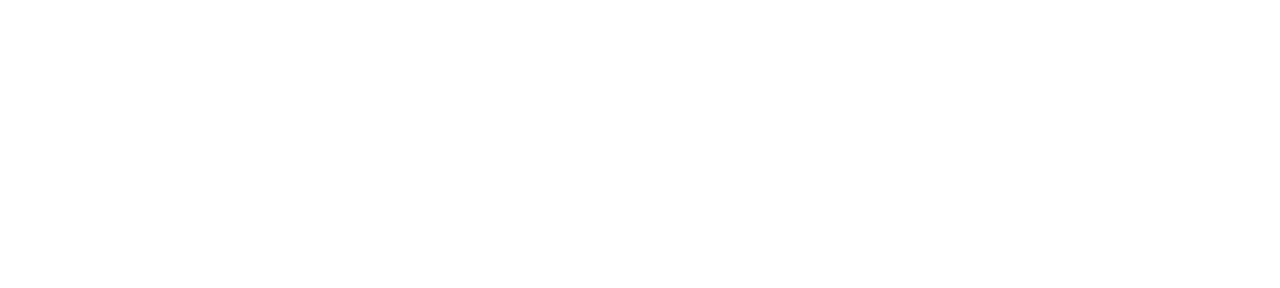
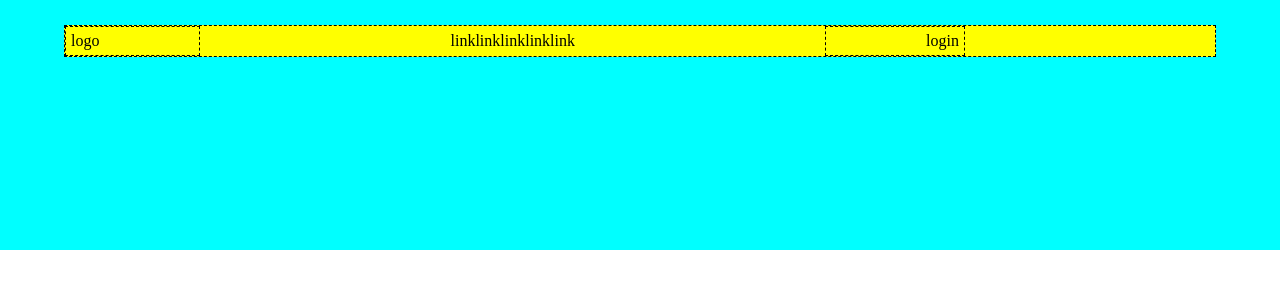
Before and after one commit to fedeloxe/htmlcss-struttura-discord, a plain HTML site: page index.html in a window 1280 px wide. Drawn offline with Linux system fonts and the light colour scheme.

Commit message:
header1 done

```diff
--- a/css/style.css
+++ b/css/style.css
@@ -0,0 +1,42 @@
+*{
+    margin: 0;
+    padding: 0;
+    box-sizing: border-box;
+
+}
+
+header{
+    height: 250px;
+    background-color: aqua;
+    position:fixed;
+    width:100%;
+}
+
+.navbar1{
+    background-color: yellow;
+    border: 1px dashed black;
+    display: flex;
+    margin:  auto;
+    align-items: center;
+    margin-top: 25px;
+    width: 90%;
+    justify-content: space-between;
+
+}
+
+.div-navbar1{
+    border: 1px dashed black;
+}
+
+#logo{
+    padding: 5px 100px 5px 5px;
+}
+
+#login{
+    padding: 5px 5px 5px 100px;
+}
+
+ul {
+    display: flex;
+    list-style-type: none;
+}
--- a/index.html
+++ b/index.html
@@ -9,6 +9,26 @@
 </head>
 <body>
     <header>
+        <div class="navbar1">
+            <div class="div-navbar1" id="logo">logo</div>
+            <nav id="link" >
+                <ul >
+                    <li>link</li>
+                    <li>link</li>
+                    <li>link</li>
+                    <li>link</li>
+                    <li>link</li>
+
+                </ul>
+            </nav>
+
+            <div class="div-navbar1" id="login">login</div>
+
+            <div class="Jumbotron" ></div>
+
+
+        </div>
+
 
     </header>
 
```
